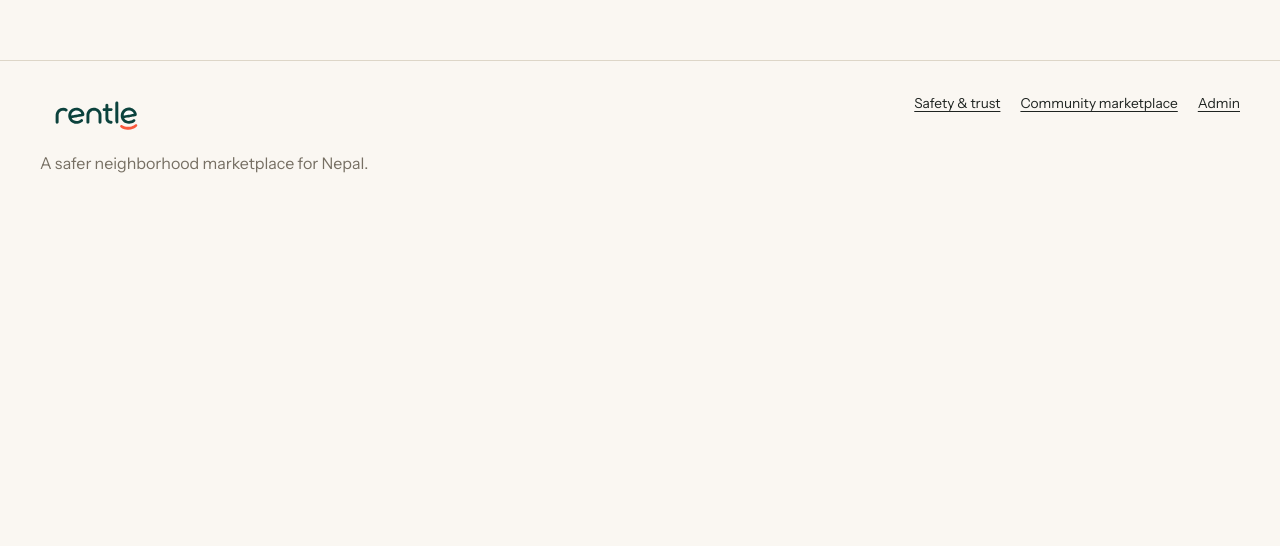
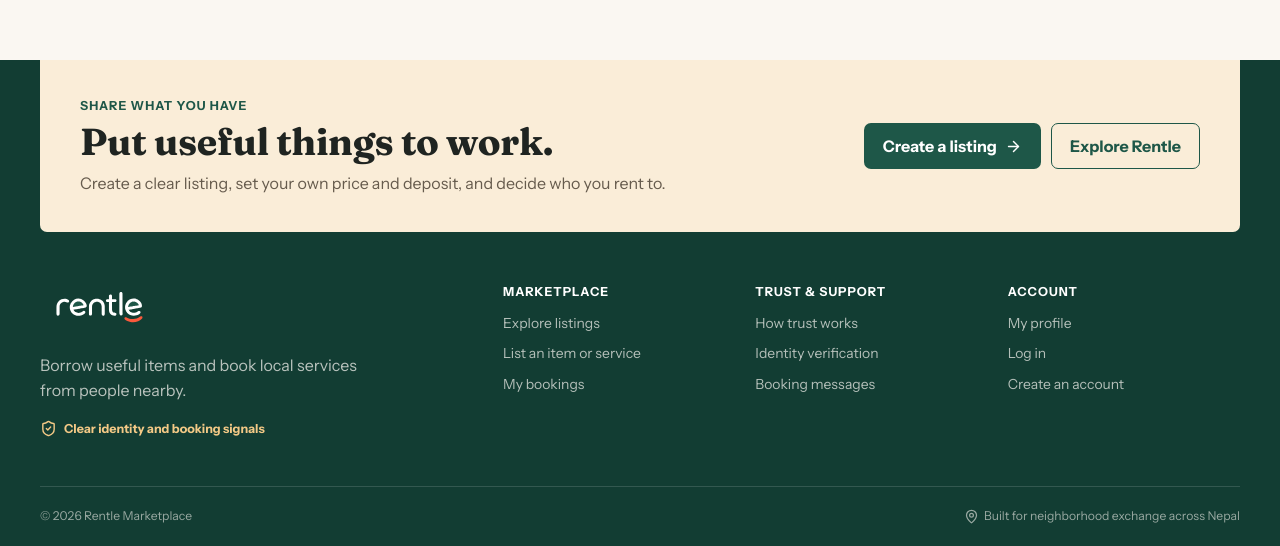
Before and after one commit to mesubash/rentle-frontend, a Next.js app: page / in a window 1280 px wide. Shown: the part 1099-1645 px from the top of the page. Before the commit the page ends 1307 px from the top, so only its background shows below. Built offline with nearby package versions, Linux system fonts and the light colour scheme; no server answers.

Commit message:
feat(footer): create professional marketplace navigation

```diff
--- a/src/app/globals.css
+++ b/src/app/globals.css
@@ -115,11 +115,24 @@ h3 { font-size: 1.18rem; }
 .listing-card .price { margin: 14px 0 0; color: var(--stone); font-size: .79rem; }
 .listing-card .price strong { color: var(--ink); font: 700 1.04rem/1 var(--font-display), serif; }
 
-.site-footer { display: none; margin-top: 56px; padding: 32px 0; border-top: 1px solid var(--border); }
-.site-footer__inner { display: flex; align-items: flex-start; justify-content: space-between; gap: 24px; }
-.site-footer p { color: var(--stone); margin: 6px 0 0; }
-.site-footer .brand { width: 112px; height: 45px; border: 0; border-radius: 0; background: transparent; }
-.site-footer nav { display: flex; flex-wrap: wrap; gap: 20px; font-size: .86rem; text-decoration: underline; text-underline-offset: 3px; }
+.site-footer { margin-top: 56px; padding: 0 0 calc(92px + env(safe-area-inset-bottom)); overflow: hidden; background: var(--pine-dark); color: var(--paper); }
+.footer-cta { display: grid; gap: 20px; margin: 0 -16px; padding: 28px 20px; background: var(--marigold-wash); color: var(--ink); }
+.footer-cta h2 { margin: 5px 0 8px; font-size: clamp(1.7rem, 7vw, 2.35rem); }
+.footer-cta p:last-child { max-width: 58ch; margin: 0; color: #665b4d; }
+.footer-cta__actions { display: flex; flex-wrap: wrap; align-items: center; gap: 10px; }
+.footer-cta__actions .button { flex: 1 1 170px; }
+.footer-main { display: grid; gap: 34px; padding: 38px 0 32px; }
+.footer-brand { max-width: 330px; }
+.site-footer .brand { width: 118px; height: 47px; border: 0; border-radius: 0; background: transparent; }
+.footer-brand > p { margin: 16px 0; color: rgba(250,247,242,.72); }
+.footer-brand > span { display: inline-flex; align-items: center; gap: 7px; color: #f3c986; font-size: .78rem; font-weight: 700; }
+.footer-nav { display: grid; grid-template-columns: repeat(2, minmax(0, 1fr)); gap: 28px 20px; }
+.footer-nav section { display: grid; align-content: start; gap: 9px; }
+.footer-nav h3 { margin: 0 0 3px; color: var(--white); font: 700 .78rem/1.3 var(--font-body), sans-serif; text-transform: uppercase; letter-spacing: .08em; }
+.footer-nav a { width: fit-content; color: rgba(250,247,242,.7); font-size: .87rem; }
+.footer-nav a:hover { color: var(--white); text-decoration: underline; text-underline-offset: 4px; }
+.footer-bottom { display: flex; flex-direction: column; gap: 8px; padding: 20px 0; border-top: 1px solid rgba(255,255,255,.14); color: rgba(250,247,242,.58); font-size: .76rem; }
+.footer-bottom span:last-child { display: inline-flex; align-items: center; gap: 5px; }
 
 .field { display: grid; gap: 7px; }
 .field label, .field legend { font-weight: 700; font-size: .86rem; }
@@ -709,6 +722,10 @@ h3 { font-size: 1.18rem; }
   .listing-grid { grid-template-columns: repeat(2, minmax(0, 1fr)); gap: 20px; }
   .form-grid--two { grid-template-columns: 1fr 1fr; }
   .page { padding-top: 32px; }
+  .footer-cta { margin-inline: 0; padding: 32px; border-radius: 0 0 var(--radius) var(--radius); }
+  .footer-cta__actions .button { flex: 0 0 auto; }
+  .footer-nav { grid-template-columns: repeat(3, minmax(0, 1fr)); }
+  .footer-bottom { flex-direction: row; align-items: center; justify-content: space-between; }
 }
 
 @media (min-width: 900px) {
@@ -726,7 +743,9 @@ h3 { font-size: 1.18rem; }
   .mobile-nav { display: none; }
   .page { padding-bottom: 56px; }
   .listing-grid { grid-template-columns: repeat(3, minmax(0, 1fr)); }
-  .site-footer { display: block; }
+  .site-footer { padding-bottom: 0; }
+  .footer-cta { grid-template-columns: minmax(0, 1fr) auto; align-items: center; padding: 36px 40px; }
+  .footer-main { grid-template-columns: minmax(240px, .8fr) minmax(0, 1.5fr); gap: 70px; padding-block: 52px 42px; }
   .toast { top: calc(var(--header-height) + 16px); left: auto; right: 24px; max-width: 420px; }
   .toast-viewport { top: calc(var(--header-height) + 16px); left: auto; right: 24px; width: min(390px, calc(100vw - 48px)); }
 }
--- a/src/components/site-footer.tsx
+++ b/src/components/site-footer.tsx
@@ -1,13 +1,21 @@
 import Link from "next/link";
+import { ArrowRight, MapPin, ShieldCheck } from "lucide-react";
 import { BrandLogo } from "./brand-logo";
 
+const groups = [
+  { title: "Marketplace", links: [{ href: "/explore", label: "Explore listings" }, { href: "/list", label: "List an item or service" }, { href: "/bookings", label: "My bookings" }] },
+  { title: "Trust & support", links: [{ href: "/trust", label: "How trust works" }, { href: "/verification", label: "Identity verification" }, { href: "/messages", label: "Booking messages" }] },
+  { title: "Account", links: [{ href: "/profile", label: "My profile" }, { href: "/login", label: "Log in" }, { href: "/register", label: "Create an account" }] },
+];
+
 export function SiteFooter() {
-  return (
-    <footer className="site-footer">
-      <div className="container site-footer__inner">
-        <div><BrandLogo footer /><p>A safer neighborhood marketplace for Nepal.</p></div>
-        <nav aria-label="Footer"><Link href="/trust">Safety & trust</Link><Link href="/explore">Community marketplace</Link><Link href="/admin/verifications">Admin</Link></nav>
-      </div>
-    </footer>
-  );
+  return <footer className="site-footer">
+    <div className="container">
+      <section className="footer-cta"><div><p className="eyebrow">Share what you have</p><h2>Put useful things to work.</h2><p>Create a clear listing, set your own price and deposit, and decide who you rent to.</p></div><div className="footer-cta__actions"><Link className="button" href="/list">Create a listing <ArrowRight size={17} /></Link><Link className="button button--secondary" href="/explore">Explore Rentle</Link></div></section>
+
+      <div className="footer-main"><div className="footer-brand"><BrandLogo footer inverted /><p>Borrow useful items and book local services from people nearby.</p><span><ShieldCheck size={17} /> Clear identity and booking signals</span></div><nav className="footer-nav" aria-label="Footer navigation">{groups.map((group) => <section key={group.title}><h3>{group.title}</h3>{group.links.map((link) => <Link href={link.href} key={link.href}>{link.label}</Link>)}</section>)}</nav></div>
+
+      <div className="footer-bottom"><span>© 2026 Rentle Marketplace</span><span><MapPin size={15} /> Built for neighborhood exchange across Nepal</span></div>
+    </div>
+  </footer>;
 }
```
